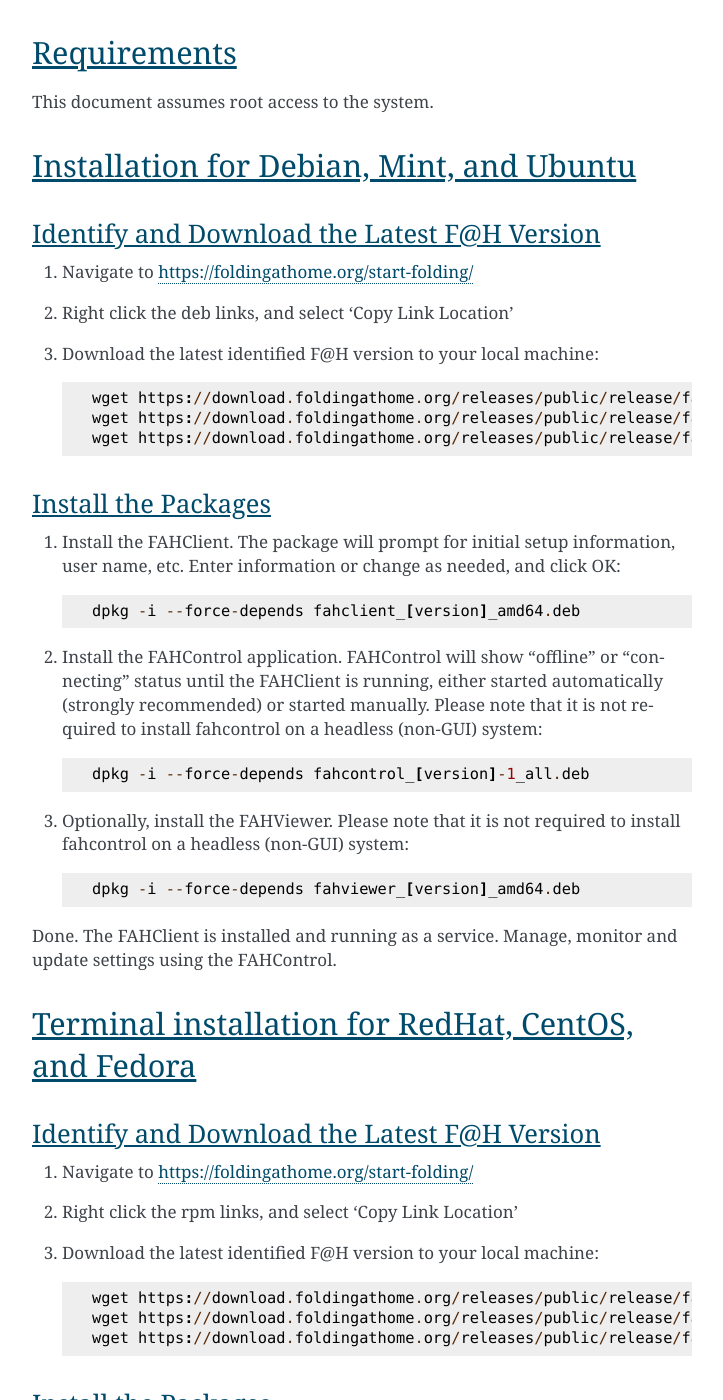
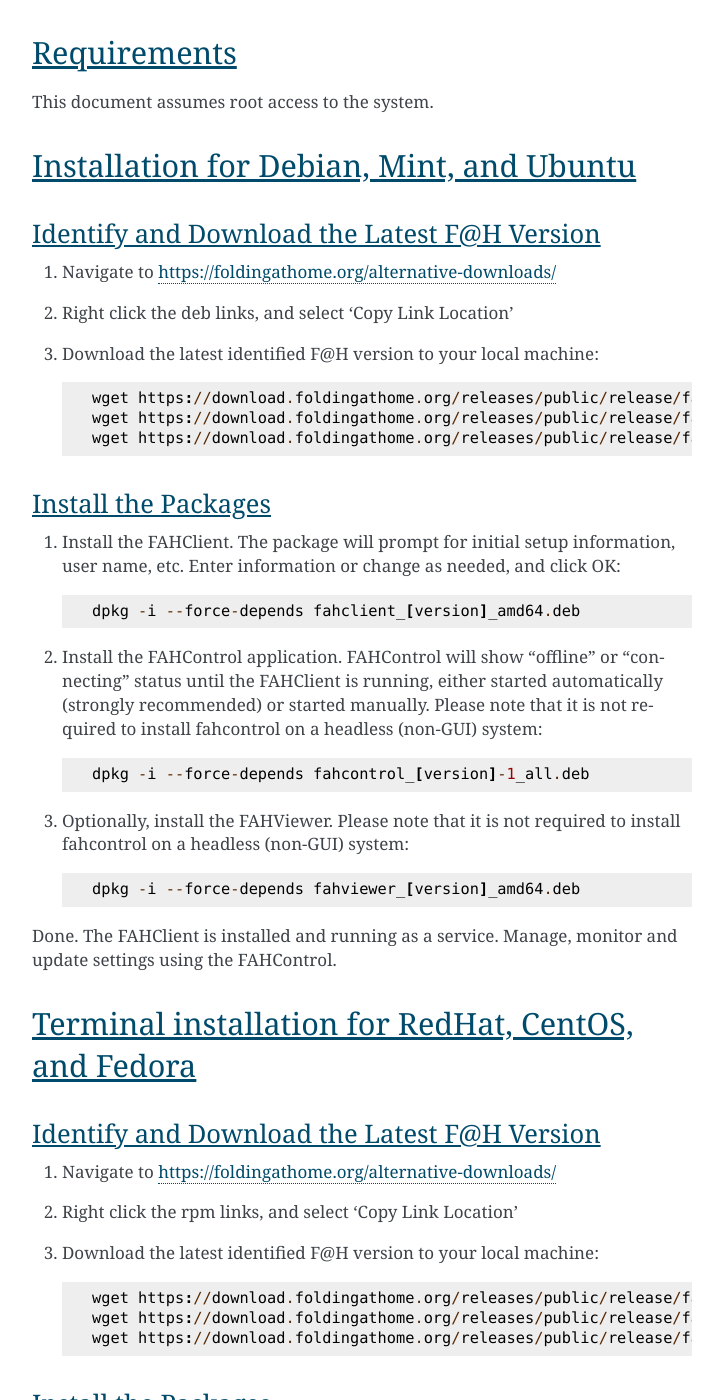
Before and after one commit to FoldingCommunity/fah-client-documentation, a Sphinx documentation site: the page built from docs/source/linux/command_line_installation_linux.rst, in a window 1280 px wide and 1400 px high, scrolled down 872 px. Shown: the whole window, without its empty margins (388-1111 px from the left). Built offline with Sphinx 7.4.7, drawn with Linux system fonts in a browser that asks for light colours; some of the changed lines change nothing that is shown.

Commit message:
Updated command_line_installation_linux.rst

```diff
--- a/docs/source/linux/command_line_installation_linux.rst
+++ b/docs/source/linux/command_line_installation_linux.rst
@@ -30,7 +30,7 @@
 Identify and Download the Latest F@H Version
 ********************************************
 
-#. Navigate to https://foldingathome.org/start-folding/
+#. Navigate to https://foldingathome.org/alternative-downloads/
 #. Right click the deb links, and select 'Copy Link Location'
 #. Download the latest identified F@H version to your local machine::
 
@@ -67,7 +67,7 @@
 Identify and Download the Latest F@H Version
 ********************************************
 
-#. Navigate to https://foldingathome.org/start-folding/
+#. Navigate to https://foldingathome.org/alternative-downloads/
 #. Right click the rpm links, and select 'Copy Link Location'
 #. Download the latest identified F@H version to your local machine::
 
```
